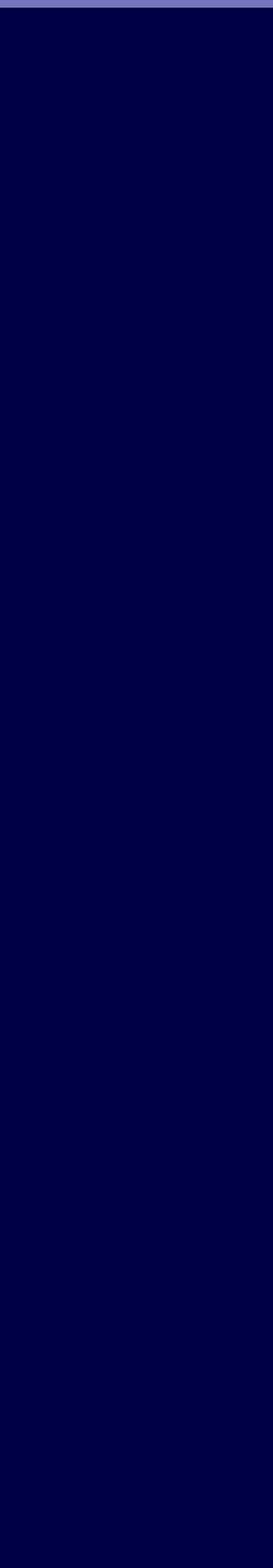
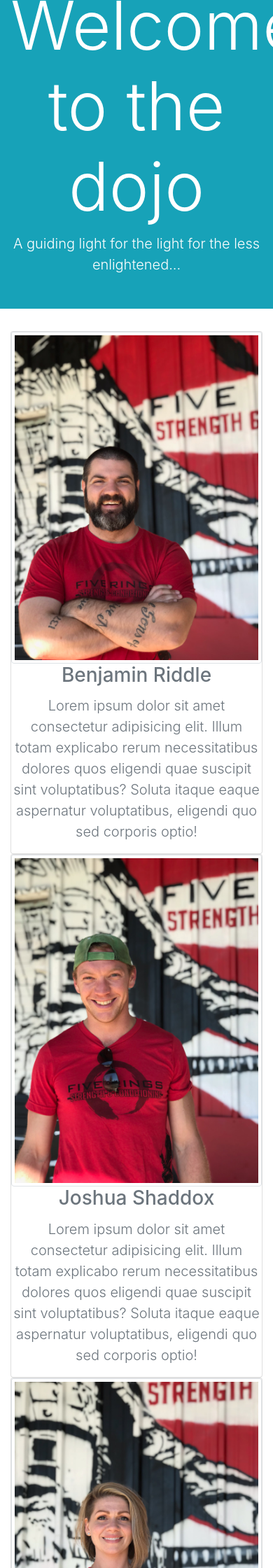
Before and after one commit to namurray1/5-Rings, a PHP site: page / in a window 390 px wide; the page is wider, and only the part inside the window is pictured. Shown: the part 309-2549 px from the top of that part at 70% size. Before the commit the page ends 320 px from the top of that part, so only its background shows below. Run offline with PHP 8.4, Linux system fonts and the light colour scheme.

Commit message:
add coached cards, navbar, and jumbotron

```diff
--- a/index.html
+++ b/index.html
@@ -6,16 +6,17 @@
     <meta http-equiv="X-UA-Compatible" content="ie=edge">
     <link rel="stylesheet" href="https://stackpath.bootstrapcdn.com/bootstrap/4.1.3/css/bootstrap.min.css" integrity="sha384-MCw98/SFnGE8fJT3GXwEOngsV7Zt27NXFoaoApmYm81iuXoPkFOJwJ8ERdknLPMO"
         crossorigin="anonymous">
-    <link rel="stylesheet" href="public/CSS/style.css">
+    <!-- <link rel="stylesheet" href="public/CSS/style.css"> -->
     <title>5-Rings</title>
+
 </head>
 <body>
 
-        <!-- consider adding a div to navbar here -->
+    <!-- navbar -->
     <nav class="navbar navbar-expand-sm bg-dark navbar-dark">
-            <!-- brand -->
-            <a class="navbar-brand" href= "#">Logo</a>
-            <!-- Links -->
+
+        <a class="navbar-brand" href="#">Logo</a>
+
         <ul class="navbar-nav">
             <li class="nav-item active">
                 <a class="nav-link" href="#">About</a>
@@ -35,25 +36,70 @@
             <li class="nav-item active">
                 <a class="nav-link" href="#">Search</a>
             </li>
-                <!-- put a search logo in front of search -->
+
         </ul>
     </nav>
 
-    <div class="jumbotron jumbotron-fluid">
+
+        <div class="jumbotron jumbotron-fluid bg-info text-white text-center">
             <div class="container">
-            <!-- <div><img src="public/images/fiverings.png" alt="5-rings logo"></div> -->
+                <h1 class="display-1">Welcome to the dojo</h1>
+                <p class="lead">A guiding light for the light for the less enlightened...</p>
+            </div>
+        </div>
+
+
+
+        <div class="container text-muted">
+
+            <!-- <div class="display-4 text-center py-5 my-4">Meet the Coaches</div> -->
+            <!-- cards -->
+
+            <div class="row">
+                <div class="col-sm-12 col-md-4">
+                    <div class="card text-center">
+                        <img src="public/images/Benjamin-Riddle.JPG" class="card-img-top img-fluid img-thumbnail">
+                        <div class="card-block">
+                            <h3 class="card-title">Benjamin Riddle </h3>
+                            <p class="lead">Lorem ipsum dolor sit amet consectetur adipisicing elit. Illum totam explicabo rerum necessitatibus dolores quos eligendi quae suscipit sint voluptatibus? Soluta itaque eaque aspernatur voluptatibus, eligendi quo sed corporis optio!</p>
+                        </div>
+                    </div>
+                </div>
+                <div class="col-sm-12 col-md-4">
+                    <div class="card text-center">
+                        <img src="public/images/Joshua-Shaddox.JPG" class="card-img-top img-fluid img-thumbnail">
+                        <div class="card-block">
+                            <h3 class="card-title">Joshua Shaddox </h3>
+                            <p class="lead">Lorem ipsum dolor sit amet consectetur adipisicing elit. Illum totam explicabo rerum necessitatibus dolores quos eligendi quae suscipit sint voluptatibus? Soluta itaque eaque aspernatur voluptatibus, eligendi quo sed corporis optio!</p>
+                        </div>
+                    </div>
+                </div>
+                <div class="col-sm-12 col-md-4">
+                    <div class="card text-center">
+                        <img src="public/images/Melissa-Hill.JPG" class="card-img-top img-fluid img-thumbnail">
+                        <div class="card-block">
+                            <h3 class="card-title">Melissa Hill</h3>
+                            <p class="lead">Lorem ipsum dolor sit amet consectetur adipisicing elit. Illum totam explicabo rerum necessitatibus dolores quos eligendi quae suscipit sint voluptatibus? Soluta itaque eaque aspernatur voluptatibus, eligendi quo sed corporis optio!</p>
+                        </div>
+                    </div>
+                </div>
+            </div>
+        </div>
+    <!-- Check to see if everyone wants the text to be aligned to the center. Also, consider changing the font. The text is muted -->
+
+    <!-- <div class="jumbotron jumbotron-fluid"> -->
+        <!-- <div class="container">
             <div class="color-overlay"></div>
             <div class="video-container">
                 <video autoplay loop muted poster="#">
                     <source src="public/videos/lifting.mp4" type="video/mp4">
                 </video>
-            </div>
+            </div> -->
 
 
 
-        </div>
-    </div>
-    <!-- Use a video and put this in the logo section -->
+        <!-- </div> -->
+
 
     <script src="https://code.jquery.com/jquery-3.3.1.slim.min.js" integrity="sha384-q8i/X+965DzO0rT7abK41JStQIAqVgRVzpbzo5smXKp4YfRvH+8abtTE1Pi6jizo"
         crossorigin="anonymous"></script>
--- a/public/CSS/style.css
+++ b/public/CSS/style.css
@@ -6,7 +6,7 @@ body {
 /* * {
 
 } */
-.section {
+/* .section {
     position: relative;
     width: 100%;
     height: 600px;
@@ -14,18 +14,17 @@ body {
     align-items: center;
     justify-content: center;
     overflow: hidden;
-}
+} */
 
-.section h1 {
+/* .section h1 {
     text-align: center;
     font-size: 6rem;
     font-family: 'Courier New', Courier, monospace;
-    /* background: #fff; */
     padding: 20px;
     margin: 15px;
     z-index: 1;
     opacity: 0.6;
-}
+} */
 
 .video-container {
     position: absolute;
@@ -43,8 +42,3 @@ body {
     height: 100vh;
     opacity: 0.5;
 }
-
-.main-body {
-    height: 400px;
-    width: 100%;
-}
```
Also changed, not shown: public/images/Benjamin-Riddle.JPG (added), public/images/Joshua-Shaddox.JPG (added), public/images/Melissa-Hill.JPG (added), public/images/fiverings.png (deleted). Lines whose indentation alone changed are shown as unchanged.
